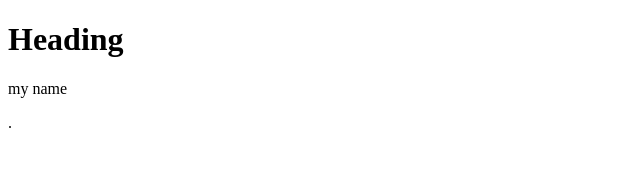
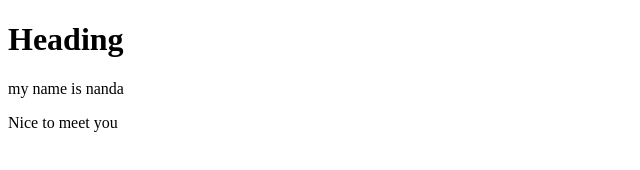
Before and after one commit to debashishnanda/web-dev-course, a website: page index.html in a window 1280 px wide. Shown: the whole page, without its empty margins (0-640 px from the left). Drawn offline with Linux system fonts and the light colour scheme.

Commit message:
Update index.html

```diff
--- a/index.html
+++ b/index.html
@@ -2,6 +2,7 @@
 <head>
     <body>
         <h1>Heading</h1>
-        <p>my name</p>
-    </body>.
+        <p>my name is nanda</p>
+        <p>Nice to meet you</p>
+    </body>
 </head>
```
